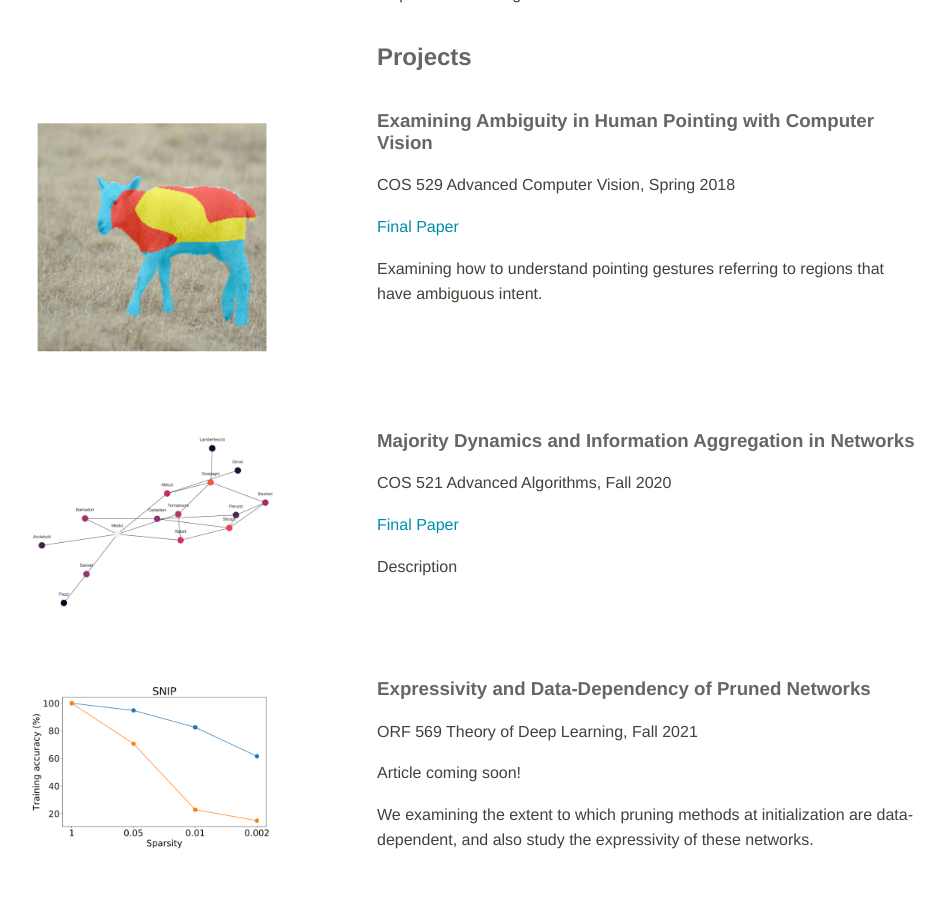
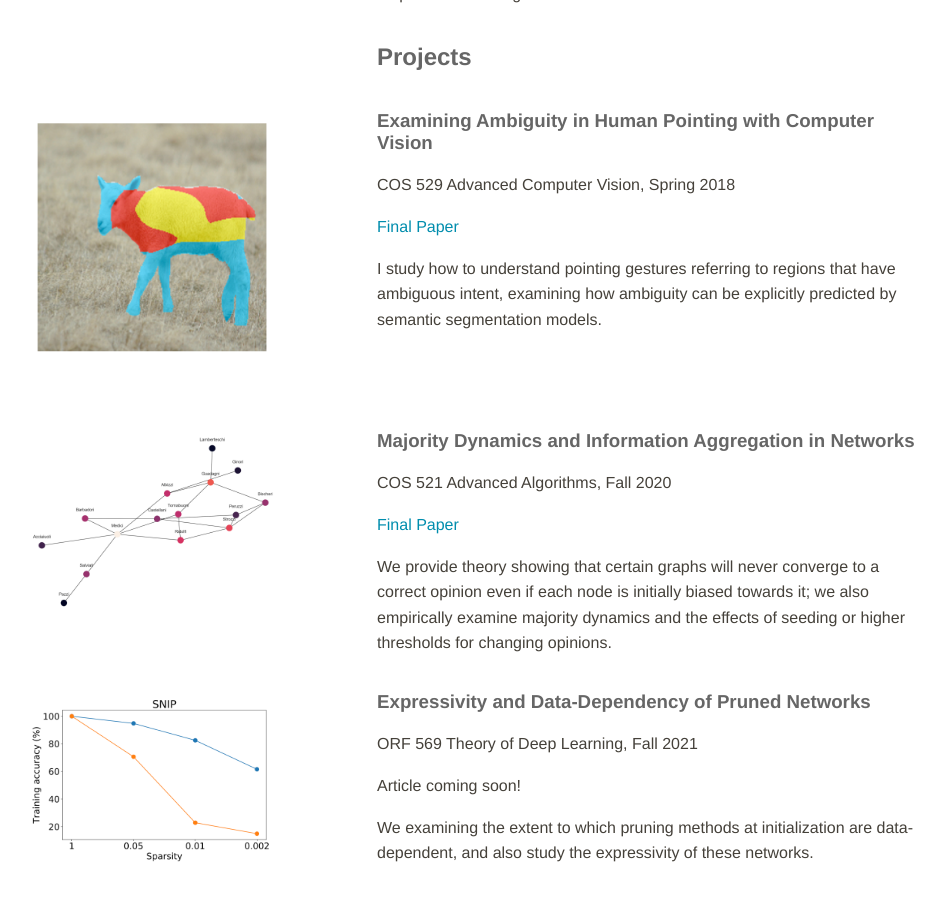
Before and after one commit to arjun-mani/arjun-mani.github.io, a Jekyll site: the page built from index.html, in a window 1280 px wide and 900 px high, scrolled down 1532 px. Shown: the whole window, without its empty margins (165-1110 px from the left). Built offline with Jekyll 4.4.1, drawn with Linux system fonts in a browser that asks for light colours.

Commit message:
Update index.html

```diff
--- a/index.html
+++ b/index.html
@@ -81,7 +81,8 @@ title: Home
 		<h3>Examining Ambiguity in Human Pointing with Computer Vision</h3>
 		<p>COS 529 Advanced Computer Vision, Spring 2018</p>
 		<p><a href=".pdfs/COS529_FinalProject_ArjunMani.pdf">Final Paper</a></p>
-		<p>Examining how to understand pointing gestures referring to regions that have ambiguous intent.</p>
+		<p> I study how to understand pointing gestures referring to regions that have ambiguous intent, examining how ambiguity can be
+		explicitly predicted by semantic segmentation models. </p>
 	</div>
 </div>
 
@@ -93,7 +94,8 @@ title: Home
 		<h3>Majority Dynamics and Information Aggregation in Networks</h3>
 		<p>COS 521 Advanced Algorithms, Fall 2020</p>
 		<p><a href=".pdfs/COS_521_Final_Project_Updated.pdf">Final Paper</a></p>
-		<p>Description</p>
+		<p>We provide theory showing that certain graphs will never converge to a correct opinion even if each node is initially biased towards it;
+		we also empirically examine majority dynamics and the effects of seeding or higher thresholds for changing opinions. </p>
 	</div>
 </div>
 
```
